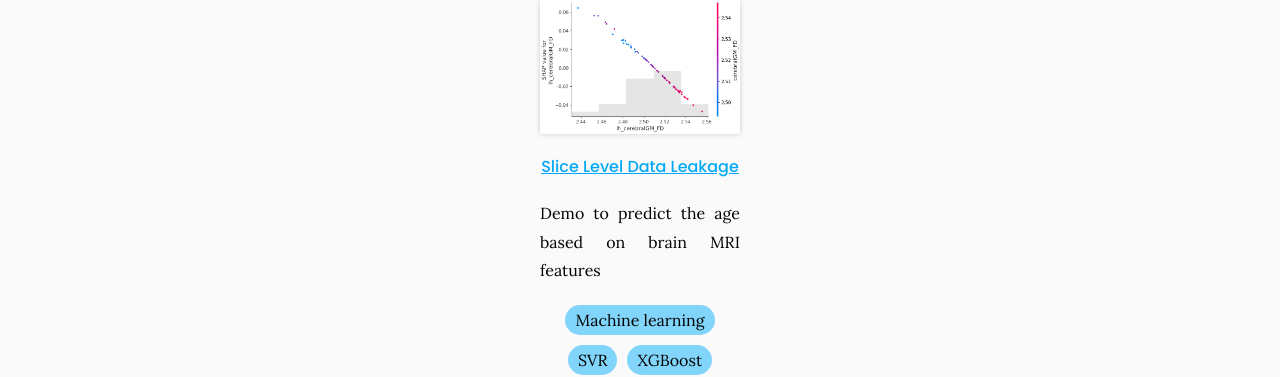
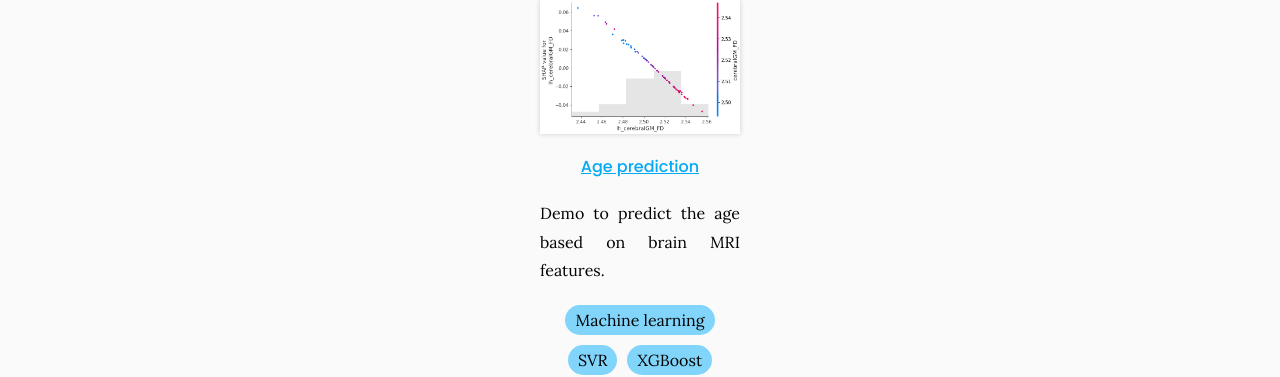
Before and after one commit to riccardoscheda/riccardoscheda.github.io, a Jekyll site: the page built from tools/index.md, in a window 1280 px wide and 900 px high, scrolled down 1669 px. Shown: the part 265-642 px from the top of the window. Built offline with Jekyll 4.4.1, drawn with Linux system fonts in a browser that asks for light colours.

Commit message:
Update tools.yaml

```diff
--- a/_data/tools.yaml
+++ b/_data/tools.yaml
@@ -21,11 +21,11 @@
     - Brain MRI
     - Alzheimer
 
-- title: Slice Level Data Leakage
+- title: Age prediction
   group: more
   image: images/AgePrediction.png
   link: https://github.com/sdiciotti/Age-Prediction-Demo
-  description: Demo to predict the age based on brain MRI features
+  description: Demo to predict the age based on brain MRI features.
   repo: sdiciotti/Age-Prediction-Demo
   tags:
     - Machine learning
```
